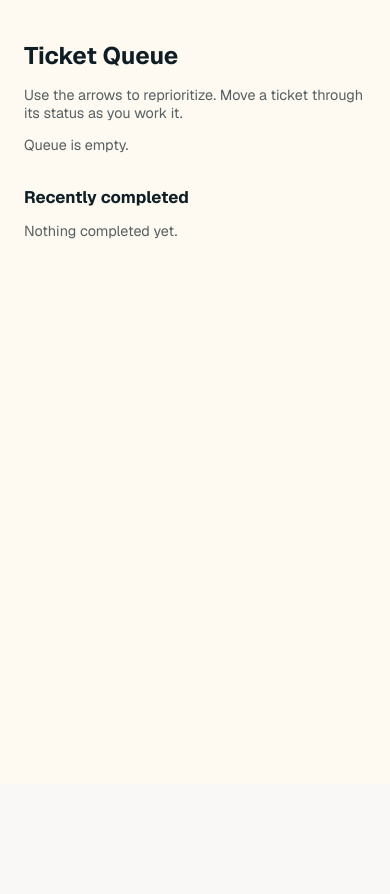
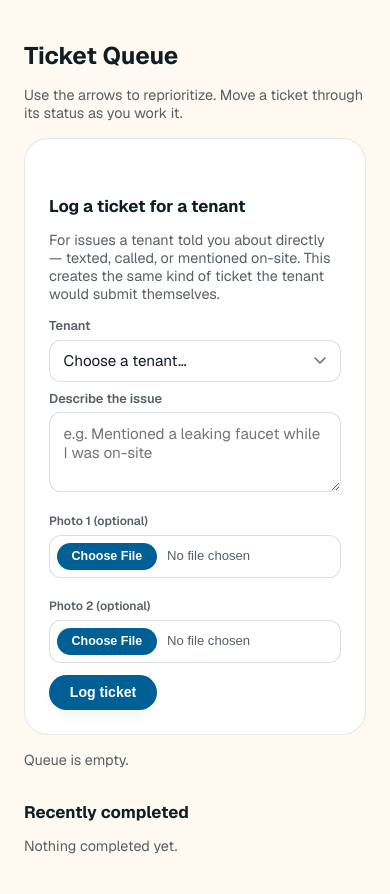
Before and after one commit to info-oryx-horn/Claude-code, a Flask app: template tenant_ticketing/templates/handyman_dashboard.html in a window 390 px wide. Shown: the part 60-954 px from the top of the page. Before the commit the page ends 299 px from the top, so only its background shows below. Run offline with Flask 3, Linux system fonts and the light colour scheme; the template is opened without the code that fills it, so the values that code supplies are empty.

Commit message:
Let the handyman log and edit tickets; add ticket notes
The handyman gets the same "log a ticket for a tenant" card the
landlord has (for issues mentioned on-site or by phone), and the same
edit page — so he can attach or replace photos on a ticket at any
point while working it, not just at creation. Both actions now stay
on the handyman's own dashboard on redirect instead of bouncing him to
the landlord's report.

Also adds a notes field on tickets: a small optional note box sits
right next to the Complete button for a quick close-out note, and the
shared edit page has a full Notes field for editing it anytime. Notes
show up under the description everywhere a ticket appears (tenant,
handyman, landlord views).

Existing deployments migrate in place (new `notes` column via ALTER
TABLE, no data loss).

Co-Authored-By: Claude Sonnet 5 <noreply@anthropic.com>
Claude-Session: https://claude.ai/code/session_017K7J8DbLuRpj9FAm8P4ZcQ

```diff
--- a/tenant_ticketing/app.py
+++ b/tenant_ticketing/app.py
@@ -203,7 +203,8 @@ def handyman_dashboard():
         """
     ).fetchall()
     conn.close()
-    return render_template("handyman_dashboard.html", active=active, completed=completed)
+    tenants = db.list_tenants()
+    return render_template("handyman_dashboard.html", active=active, completed=completed, tenants=tenants)
 
 
 @app.route("/handyman/tickets/<int:ticket_id>/status", methods=["POST"])
@@ -230,6 +231,10 @@ def update_status(ticket_id):
         if new_status == "in_queue":
             updates["started_at"] = None
             updates["completed_at"] = None
+
+        note = request.form.get("note", "").strip()
+        if note:
+            updates["notes"] = note
 
         set_clause = ", ".join(f"{col} = ?" for col in updates)
         conn.execute(
@@ -319,49 +324,55 @@ def landlord_report():
     return render_template("landlord_report.html", tickets=tickets, stats=stats, tenants=tenants)
 
 
-@app.route("/landlord/tickets", methods=["POST"])
-@login_required("landlord")
+@app.route("/tickets/for-tenant", methods=["POST"])
+@login_required("landlord", "handyman")
 def create_ticket_for_tenant():
+    redirect_target = _dashboard_for(g.user["role"])
     tenant_email = request.form.get("tenant_email", "").strip().lower()
     description = request.form.get("description", "").strip()
     tenant = db.get_user(tenant_email)
 
     if tenant is None or tenant["role"] != "tenant":
         flash("Pick a tenant from the list.")
-        return redirect(url_for("landlord_report"))
+        return redirect(url_for(redirect_target))
     if not description:
         flash("Please describe the issue.")
-        return redirect(url_for("landlord_report"))
+        return redirect(url_for(redirect_target))
 
     photo_1 = _save_photo(request.files.get("photo_1"))
     photo_2 = _save_photo(request.files.get("photo_2"))
     _create_ticket(tenant, description, photo_1, photo_2)
     flash(f"Ticket logged for {tenant['name']}.")
-    return redirect(url_for("landlord_report"))
+    return redirect(url_for(redirect_target))
 
 
-@app.route("/landlord/tickets/<int:ticket_id>/edit", methods=["GET"])
-@login_required("landlord")
+def _dashboard_for(role):
+    return "landlord_report" if role == "landlord" else "handyman_dashboard"
+
+
+@app.route("/tickets/<int:ticket_id>/edit", methods=["GET"])
+@login_required("landlord", "handyman")
 def edit_ticket_form(ticket_id):
     conn = db.get_conn()
     ticket = conn.execute("SELECT * FROM tickets WHERE id = ?", (ticket_id,)).fetchone()
     conn.close()
     if ticket is None:
         flash("Ticket not found.")
-        return redirect(url_for("landlord_report"))
+        return redirect(url_for(_dashboard_for(g.user["role"])))
     tenants = db.list_tenants()
     return render_template("edit_ticket.html", ticket=ticket, tenants=tenants)
 
 
-@app.route("/landlord/tickets/<int:ticket_id>/edit", methods=["POST"])
-@login_required("landlord")
+@app.route("/tickets/<int:ticket_id>/edit", methods=["POST"])
+@login_required("landlord", "handyman")
 def edit_ticket(ticket_id):
+    redirect_target = _dashboard_for(g.user["role"])
     conn = db.get_conn()
     ticket = conn.execute("SELECT * FROM tickets WHERE id = ?", (ticket_id,)).fetchone()
     if ticket is None:
         conn.close()
         flash("Ticket not found.")
-        return redirect(url_for("landlord_report"))
+        return redirect(url_for(redirect_target))
 
     tenant_email = request.form.get("tenant_email", "").strip().lower()
     description = request.form.get("description", "").strip()
@@ -387,6 +398,7 @@ def edit_ticket(ticket_id):
         "property": tenant["property"],
         "description": description,
         "status": status,
+        "notes": request.form.get("notes", "").strip() or None,
     }
     if status != ticket["status"]:
         if status == "in_process" and ticket["started_at"] is None:
@@ -412,7 +424,7 @@ def edit_ticket(ticket_id):
         conn.execute(f"UPDATE tickets SET {set_clause} WHERE id = ?", (*updates.values(), ticket_id))
     conn.close()
     flash("Ticket updated.")
-    return redirect(url_for("landlord_report"))
+    return redirect(url_for(redirect_target))
 
 
 @app.route("/landlord/tenants", methods=["POST"])
--- a/tenant_ticketing/db.py
+++ b/tenant_ticketing/db.py
@@ -29,6 +29,7 @@ CREATE TABLE IF NOT EXISTS tickets (
     completed_at TEXT,
     photo_1 TEXT,
     photo_2 TEXT,
+    notes TEXT,
     FOREIGN KEY (tenant_email) REFERENCES users (email)
 );
 """
@@ -65,7 +66,7 @@ def _migrate(conn):
     # CREATE TABLE IF NOT EXISTS above is a no-op for them, so add the columns
     # by hand if they're missing (data-preserving).
     existing_cols = {row["name"] for row in conn.execute("PRAGMA table_info(tickets)")}
-    for col in ("photo_1", "photo_2"):
+    for col in ("photo_1", "photo_2", "notes"):
         if col not in existing_cols:
             conn.execute(f"ALTER TABLE tickets ADD COLUMN {col} TEXT")
 
--- a/tenant_ticketing/static/style.css
+++ b/tenant_ticketing/static/style.css
@@ -180,6 +180,22 @@ td.photos { width: 1%; }
 .edit-thumb { margin: 0.4rem 0; }
 .edit-thumb img { width: 64px; height: 64px; }
 
+.ticket-note {
+  margin: 0.35rem 0 0;
+  font-size: 0.8rem;
+  color: var(--ink-70);
+}
+.ticket-note strong { color: var(--ink); font-weight: 600; }
+
+.complete-note {
+  display: block;
+  width: 170px;
+  min-height: 2.4rem;
+  font-size: 0.78rem;
+  padding: 0.4rem 0.55rem;
+  margin: 0 0 0.4rem;
+}
+
 .flash {
   background: var(--sage);
   color: var(--sage-deep);
--- a/tenant_ticketing/templates/edit_ticket.html
+++ b/tenant_ticketing/templates/edit_ticket.html
@@ -1,7 +1,7 @@
 {% extends "base.html" %}
 {% block title %}Edit Ticket{% endblock %}
 {% block content %}
-  <a href="{{ url_for('landlord_report') }}" class="back-link">&larr; Back to report</a>
+  <a href="{{ url_for('landlord_report' if g.user['role'] == 'landlord' else 'handyman_dashboard') }}" class="back-link">&larr; Back</a>
   <h1>Edit ticket</h1>
 
   <div class="card">
@@ -24,6 +24,9 @@
         <option value="in_process" {% if ticket['status'] == 'in_process' %}selected{% endif %}>In Process</option>
         <option value="complete" {% if ticket['status'] == 'complete' %}selected{% endif %}>Complete</option>
       </select>
+
+      <label for="notes">Notes</label>
+      <textarea id="notes" name="notes" rows="3" placeholder="e.g. Replaced the washer, should be fixed now">{{ ticket['notes'] or '' }}</textarea>
 
       <div class="photo-field">
         <div>
--- a/tenant_ticketing/templates/handyman_dashboard.html
+++ b/tenant_ticketing/templates/handyman_dashboard.html
@@ -5,10 +5,38 @@
   <h1>Ticket Queue</h1>
   <p class="muted">Use the arrows to reprioritize. Move a ticket through its status as you work it.</p>
 
+  <div class="card">
+    <h2>Log a ticket for a tenant</h2>
+    <p class="muted">For issues a tenant told you about directly — texted, called, or mentioned on-site.
+      This creates the same kind of ticket the tenant would submit themselves.</p>
+    <form method="post" action="{{ url_for('create_ticket_for_tenant') }}" enctype="multipart/form-data">
+      <label for="tenant_email">Tenant</label>
+      <select id="tenant_email" name="tenant_email" required>
+        <option value="" disabled selected>Choose a tenant&hellip;</option>
+        {% for tenant in tenants %}
+          <option value="{{ tenant['email'] }}">{{ tenant['name'] }}{% if tenant['property'] %} — {{ tenant['property'] }}{% endif %}</option>
+        {% endfor %}
+      </select>
+      <label for="handyman_description">Describe the issue</label>
+      <textarea id="handyman_description" name="description" rows="3" placeholder="e.g. Mentioned a leaking faucet while I was on-site" required></textarea>
+      <div class="photo-field">
+        <div>
+          <label for="handyman_photo_1">Photo 1 (optional)</label>
+          <input type="file" id="handyman_photo_1" name="photo_1" accept="image/*">
+        </div>
+        <div>
+          <label for="handyman_photo_2">Photo 2 (optional)</label>
+          <input type="file" id="handyman_photo_2" name="photo_2" accept="image/*">
+        </div>
+      </div>
+      <button type="submit">Log ticket</button>
+    </form>
+  </div>
+
   {% if active %}
     <table>
       <thead>
-        <tr><th></th><th>Property</th><th>Tenant</th><th>Description</th><th>Photos</th><th class="date">Submitted</th><th class="status">Status</th><th></th></tr>
+        <tr><th></th><th>Property</th><th>Tenant</th><th>Description</th><th>Photos</th><th class="date">Submitted</th><th class="status">Status</th><th></th><th></th></tr>
       </thead>
       <tbody>
         {% for t in active %}
@@ -25,7 +53,10 @@
             </td>
             <td>{{ t['property'] or '-' }}</td>
             <td>{{ t['tenant_name'] }}</td>
-            <td>{{ t['description'] }}</td>
+            <td>
+              {{ t['description'] }}
+              {% if t['notes'] %}<p class="ticket-note"><strong>Note:</strong> {{ t['notes'] }}</p>{% endif %}
+            </td>
             <td class="photos">{{ photos.photo_thumbs(t) }}</td>
             <td class="date">{{ t['created_at'][:10] }}</td>
             <td class="status"><span class="badge badge-{{ t['status'] }}">{{ t['status']|replace('_', ' ')|title }}</span></td>
@@ -36,10 +67,12 @@
                   <button type="submit">Start</button>
                 {% elif t['status'] == 'in_process' %}
                   <input type="hidden" name="status" value="complete">
+                  <textarea name="note" class="complete-note" placeholder="Note (optional)">{{ t['notes'] or '' }}</textarea>
                   <button type="submit">Complete</button>
                 {% endif %}
               </form>
             </td>
+            <td><a class="link-btn" href="{{ url_for('edit_ticket_form', ticket_id=t['id']) }}">Edit</a></td>
           </tr>
         {% endfor %}
       </tbody>
@@ -52,16 +85,20 @@
   {% if completed %}
     <table>
       <thead>
-        <tr><th>Property</th><th>Tenant</th><th>Description</th><th>Photos</th><th class="date">Completed</th></tr>
+        <tr><th>Property</th><th>Tenant</th><th>Description</th><th>Photos</th><th class="date">Completed</th><th></th></tr>
       </thead>
       <tbody>
         {% for t in completed %}
           <tr>
             <td>{{ t['property'] or '-' }}</td>
             <td>{{ t['tenant_name'] }}</td>
-            <td>{{ t['description'] }}</td>
+            <td>
+              {{ t['description'] }}
+              {% if t['notes'] %}<p class="ticket-note"><strong>Note:</strong> {{ t['notes'] }}</p>{% endif %}
+            </td>
             <td class="photos">{{ photos.photo_thumbs(t) }}</td>
             <td class="date">{{ t['completed_at'][:10] }}</td>
+            <td><a class="link-btn" href="{{ url_for('edit_ticket_form', ticket_id=t['id']) }}">Edit</a></td>
           </tr>
         {% endfor %}
       </tbody>
--- a/tenant_ticketing/templates/landlord_report.html
+++ b/tenant_ticketing/templates/landlord_report.html
@@ -63,7 +63,10 @@
         <tr>
           <td>{{ t['property'] or '-' }}</td>
           <td>{{ t['tenant_name'] }}</td>
-          <td>{{ t['description'] }}</td>
+          <td>
+            {{ t['description'] }}
+            {% if t['notes'] %}<p class="ticket-note"><strong>Note:</strong> {{ t['notes'] }}</p>{% endif %}
+          </td>
           <td class="photos">{{ photos.photo_thumbs(t) }}</td>
           <td class="date">{{ t['created_at'][:10] }}</td>
           <td class="status"><span class="badge badge-{{ t['status'] }}">{{ t['status']|replace('_', ' ')|title }}</span></td>
--- a/tenant_ticketing/templates/tenant_dashboard.html
+++ b/tenant_ticketing/templates/tenant_dashboard.html
@@ -34,7 +34,10 @@
         {% for t in tickets %}
           <tr>
             <td class="date">{{ t['created_at'][:10] }}</td>
-            <td>{{ t['description'] }}</td>
+            <td>
+              {{ t['description'] }}
+              {% if t['notes'] %}<p class="ticket-note"><strong>Note:</strong> {{ t['notes'] }}</p>{% endif %}
+            </td>
             <td class="photos">{{ photos.photo_thumbs(t) }}</td>
             <td class="status"><span class="badge badge-{{ t['status'] }}">{{ t['status']|replace('_', ' ')|title }}</span></td>
           </tr>
```
